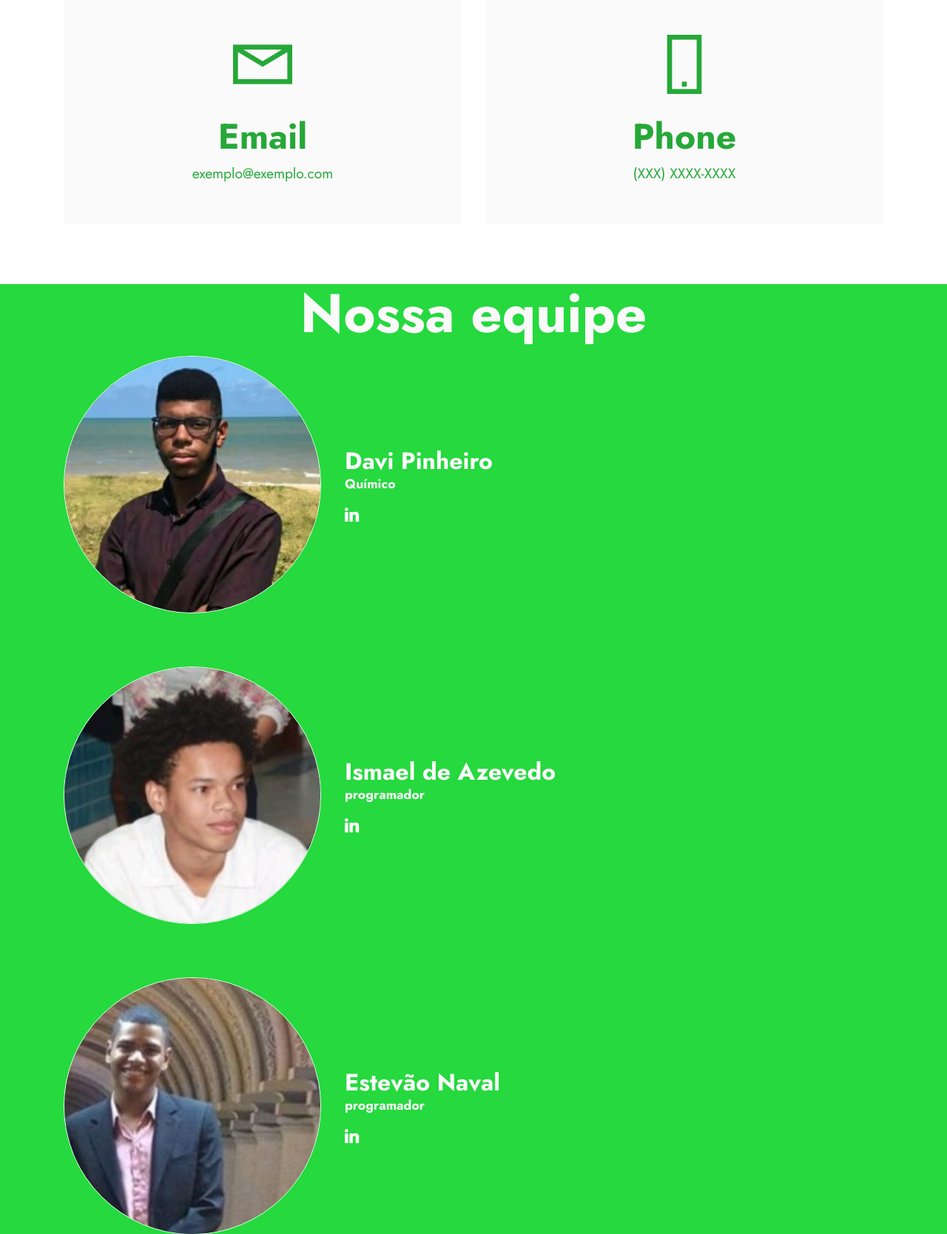
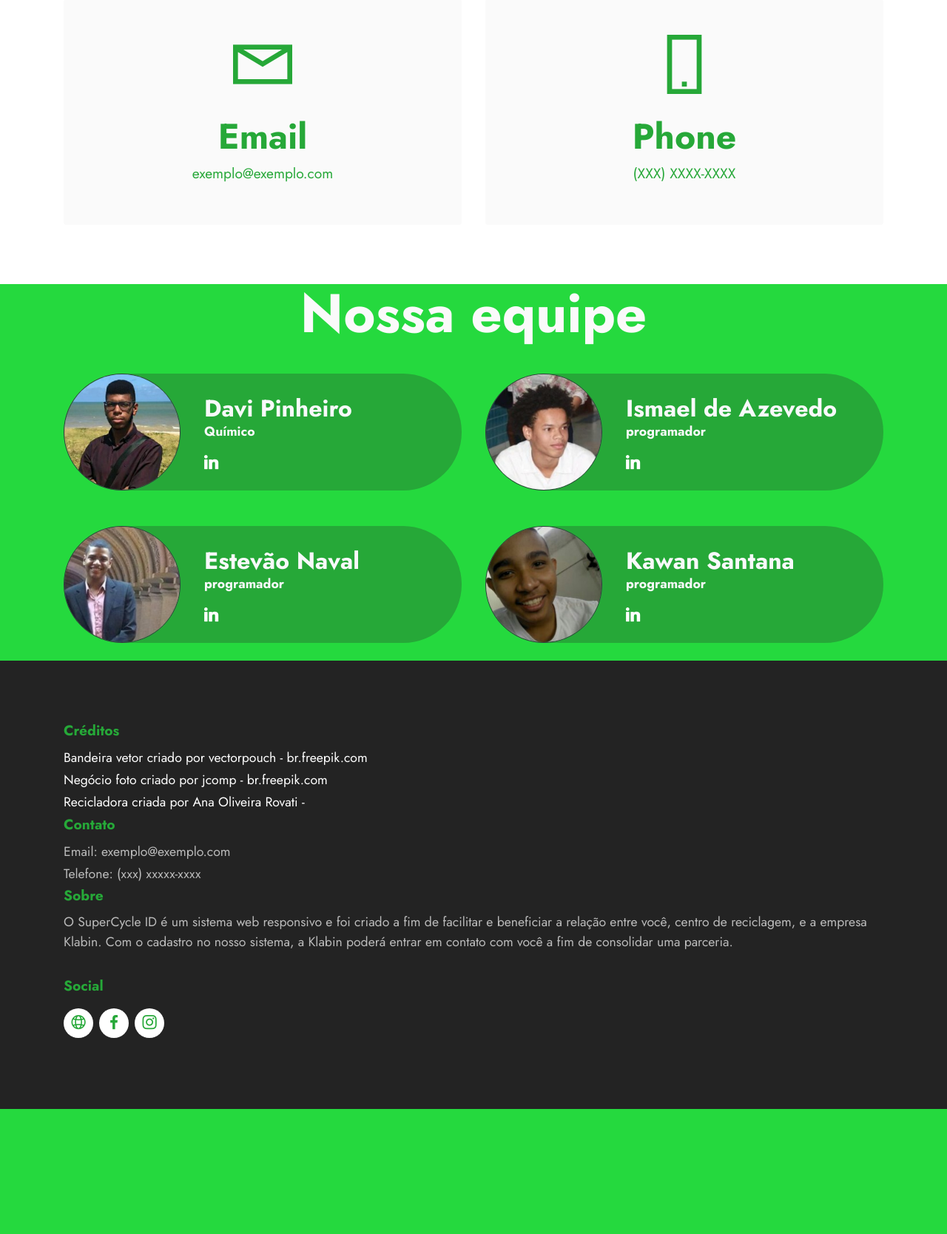
Before and after one commit to https-github-com-apollo/apollo, a PHP site: page /inicial/index.php in a window 1280 px wide. Shown: the part 4768-6436 px from the top of the page at 74% size. After the commit the page ends 6267 px from the top, so only its background shows below. Run offline with PHP 8.4, Linux system fonts and the light colour scheme; some web fonts are replaced.

Commit message:
Alterando desing da tela inicial

```diff
--- a/src/Painel/painelAdmKlabin.php
+++ b/src/Painel/painelAdmKlabin.php
@@ -102,6 +102,8 @@
 
                     echo $Dados["QntEmbalagem"];
                 ?></p></h2><br>
+
+                <hr color="white">
 
                 <h2 class="mbr-section-title mbr-fonts-style mbr-white mb-3"><p>Quantidade de papelões ondulados: <?php
                     require_once("../funcao/conexao.php");
@@ -274,7 +276,7 @@
         </div>
     </div>
 </section>
-<script src="../assets/web/assets/jquery/jquery.min.js"></script> <script src="../assets/popper/popper.min.js"></script>  <script src="../assets/tether/tether.min.js"></script>  <script src="../assets/bootstrap/js/bootstrap.min.js"></script>  <script src="../assets/smoothscroll/smooth-scroll.js"></script>  <script src="../assets/dropdown/js/nav-dropdown.js"></script>  <script src="../assets/dropdown/js/navbar-dropdown.js"></script>  <script src="../assets/touchswipe/jquery.touch-swipe.min.js"></script>  <script src="../assets/viewportchecker/jquery.viewportchecker.js"></script>  <script src="../assets/formstyler/jquery.formstyler.js"></script>  <script src="../assets/formstyler/jquery.formstyler.min.js"></script>  <script src="../assets/datepicker/jquery.datetimepicker.full.js"></script>  <script src="../assets/theme/js/script.js"></script>
+<script src="../assets/web/assets/jquery/jquery.min.js"></script> <script src="../assets/popper/popper.min.js"></script>  <script src="../assets/tether/tether.min.js"></script>  <script src="../assets/bootstrap/js/bootstrap.min.js"></script>  <script src="../assets/smoothscroll/smooth-scroll.js"></script>  <script src="../assets/dropdown/js/nav-dropdown.js"></script>  <script src="../assets/dropdown/js/navbar-dropdown.js"></script>  <script src="../assets/touchswipe/jquery.touch-swipe.min.js"></script>  <script src="../assets/viewportchecker/jquery.viewportchecker.js"></script>  <script src="../assets/formstyler/jquery.formstyler.js"></script>  <script src="../assets/formstyler/jquery.formstyler.min.js"></script>  <script src="../assets/datepicker/jquery.datetimepicker.full.js"></script>  <script src="../assets/theme/js/script.js"></script><script src="./funcao/index.js"></script>
 
 
   <div id="scrollToTop" class="scrollToTop mbr-arrow-up"><a style="text-align: center;"><i class="mbr-arrow-up-icon mbr-arrow-up-icon-cm cm-icon cm-icon-smallarrow-up"></i></a></div>
--- a/src/inicial/index.php
+++ b/src/inicial/index.php
@@ -117,7 +117,7 @@
                 <div class="card-wrapper">
                     <div class="card-box align-center">
                         <h4 class="card-title mbr-fonts-style align-center mb-4 display-1"><strong>O que é a tecnologia RFID?</strong></h4>
-                        <p class="mbr-text mbr-fonts-style mb-4 display-7">Como o nome diz, RFID (Radio Frequency IDentification) ou identificação por radiofrequência é um método de identificação automática através de ondas de rádio. Este, resumindo, é dividido entre a tag RF, que possui o circuito com a identificaçõa, o leitor, que identificará a tag e o controlador, que administrará os dados dos leitores. Com isto, pode-se registrar o objeto em que a tag está embutida de maneira rápida e fácil.</p>
+                        <p class="mbr-text mbr-fonts-style mb-4 display-7">Como o nome diz, RFID (Radio Frequency IDentification) ou identificação por radiofrequência é um método de identificação automática através de ondas de rádio. Este, resumindo, é dividido entre a tag RF, que possui o circuito com a identificação, o leitor, que identificará a tag e o controlador, que administrará os dados dos leitores. Com isto, pode-se registrar o objeto em que a tag está embutida de maneira rápida e fácil.</p>
                     </div>
                 </div>
             </div>
@@ -331,14 +331,16 @@
 <section class="team2 cid-scF57lUbTH" style="background-color:rgb(37, 217, 62)" xmlns="http://www.w3.org/1999/html" id="team2-x">
 
 
-    <div class="container text-white">
-        <h1 class="mbr-section-title mbr-fonts-style mbr-black mb-3 display-1 text-white align-center" id="SobreNos"><strong>Nossa equipe</strong></h1>
-        <div class="card">
+    <div class="container text-light">
+        <h1 class="mbr-section-title mbr-fonts-style mbr-black mb-3 display-1 text-white align-center" id="SobreNos"><strong>Nossa equipe</strong></h1><br>
+        <div class="row">
+            <div class="col-6">
+                <div class="card rounded-pill" style="background-color: rgb(38, 168, 56);">
                     <div class="card-wrapper">
                         <div class="row align-items-center">
                             <div class="col-12 col-md-4">
                                 <div class="image-wrapper">
-                            <img src="../assets/images/Davi.jpeg" class="rounded-circle border border-light" alt="">
+                                    <img src="../assets/images/Davi.jpeg" class="rounded-circle border border-dark" alt="">
                                 </div>
                             </div>
                             <div class="col-12 col-md">
@@ -352,23 +354,20 @@
                                                 <span class="mbr-iconfont socicon-linkedin socicon"></span>
                                             </a>
                                         </div>
-
-
-
-
                                     </div>
                                 </div>
                             </div>
                         </div>
                     </div>
                 </div>
-        <br><br><br>
-        <div class="card">
+            </div>
+            <div class="col-6">
+                <div class="card rounded-pill" style="background-color: rgb(38, 168, 56);">
                     <div class="card-wrapper">
                         <div class="row align-items-center">
                             <div class="col-12 col-md-4">
                                 <div class="image-wrapper">
-                            <img src="../assets/images/Ismael.jpeg" class="rounded-circle border border-light" alt="">
+                                    <img src="../assets/images/Ismael.jpeg" class="rounded-circle border border-dark" alt="">
                                 </div>
                             </div>
                             <div class="col-12 col-md">
@@ -379,25 +378,28 @@
                                     <div class="social-row display-7">
                                         <div class="soc-item">
                                             <a href="https://www.linkedin.com/in/ismael-azevedo-78183717b/" target="_blank">
-                                        <span class="mbr-iconfont socicon-linkedin socicon" style="fill:rgb(37, 217, 62);"></span>
+                                                <span class="mbr-iconfont socicon-linkedin socicon"></span>
                                             </a>
-                                </div>
-
-
-
                                         </div>
                                     </div>
                                 </div>
                             </div>
                         </div>
                     </div>
-        <br><br><br>
-        <div class="card">
+                </div>
+            </div>
+        </div>
+
+        <br><br>
+
+        <div class="row">
+            <div class="col-6">
+            <div class="card rounded-pill" style="background-color: rgb(38, 168, 56);">
                 <div class="card-wrapper">
                     <div class="row align-items-center">
                         <div class="col-12 col-md-4">
                             <div class="image-wrapper">
-                            <img src="../assets/images/Estevao.jpeg" class="rounded-circle  border border-light" alt="">
+                                <img src="../assets/images/Estevao.jpeg" class="rounded-circle  border border-dark" alt="">
                             </div>
                         </div>
                         <div class="col-12 col-md">
@@ -418,13 +420,14 @@
                     </div>
                 </div>
             </div>
-        <br><br><br>
-        <div class="card">
+            </div>
+            <div class="col-6">
+                <div class="card rounded-pill" style="background-color: rgb(38, 168, 56);">
                 <div class="card-wrapper">
                     <div class="row align-items-center">
                         <div class="col-12 col-md-4">
                             <div class="image-wrapper">
-                            <img src="../assets/images/Kawan.jpeg" class="rounded-circle border border-light" alt="">
+                                <img src="../assets/images/Kawan.jpeg" class="rounded-circle border border-dark" alt="">
                             </div>
                         </div>
                         <div class="col-12 col-md">
@@ -446,9 +449,10 @@
                     </div>
                 </div>
             </div>
-
             </div>
-    <br><br><br>
+        </div>
+    </div>
+    <br>
 </section>
 
 <section class="footer1 cid-scXH7DFQhu" once="footers" id="footer1-4">
```
Also changed, not shown: src/inicial/index.js (deleted, +0 -16 lines). Lines whose indentation alone changed are shown as unchanged.
